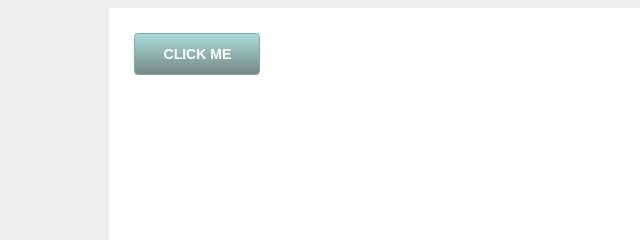
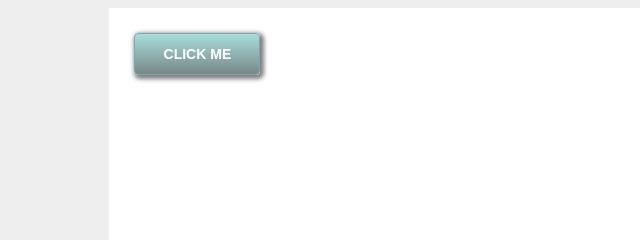
Before and after one commit to jan-grasewicz/css-for-beginners-TheNetNinja, a plain HTML site: page index.html in a window 1280 px wide. Shown: the top 240 px of the page, 0-640 px from the left. Drawn offline with Linux system fonts and the light colour scheme.

Commit message:
vid 50 - box shadow

```diff
--- a/css/syntax.css
+++ b/css/syntax.css
@@ -18,7 +18,7 @@
     background: -moz-linear-gradient(top, #aadddd 0%, #778888 100%);
     background: -webkit-linear-gradient(top, #aadddd 0%, #778888 100%);
     background: linear-gradient(top, #aadddd 0%, #778888 100%);
-
+    box-shadow: 2px 2px 4px 2px rgba(40,40,40,0.6)
 }
 .button:hover{
     background: #778888;
```
